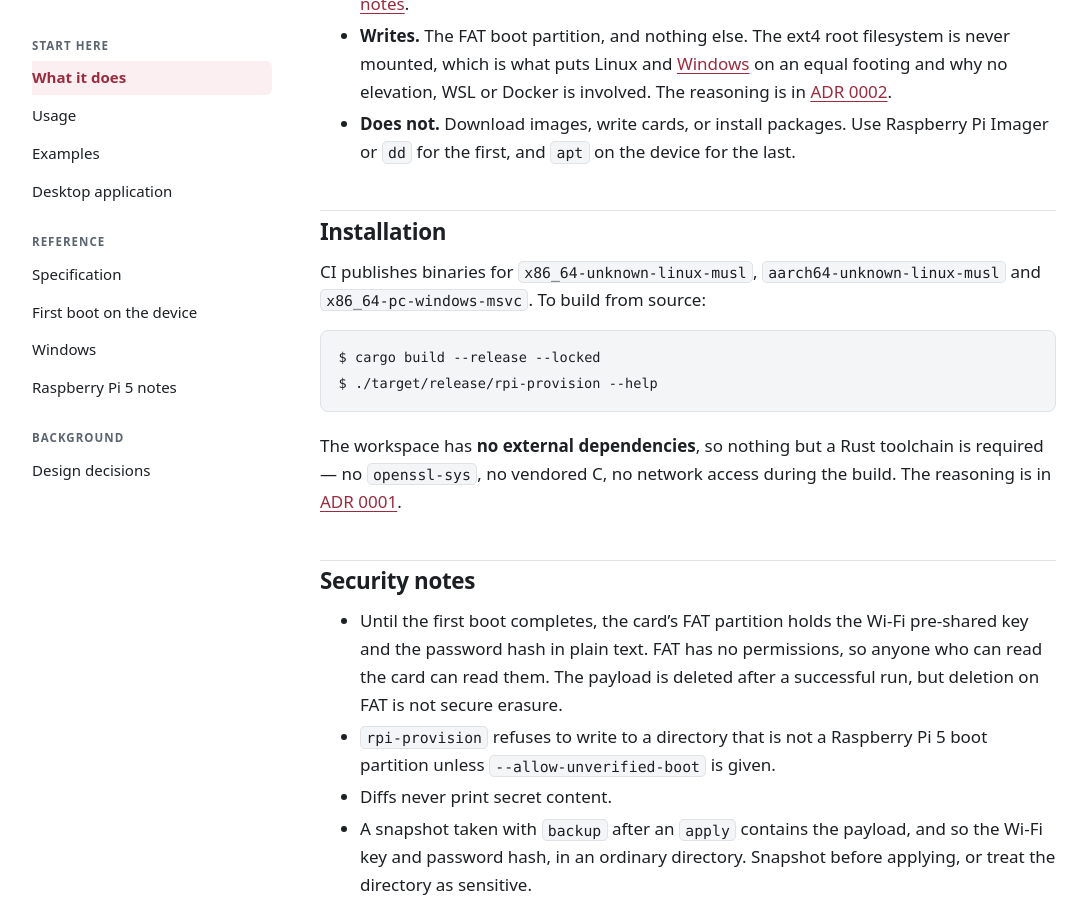
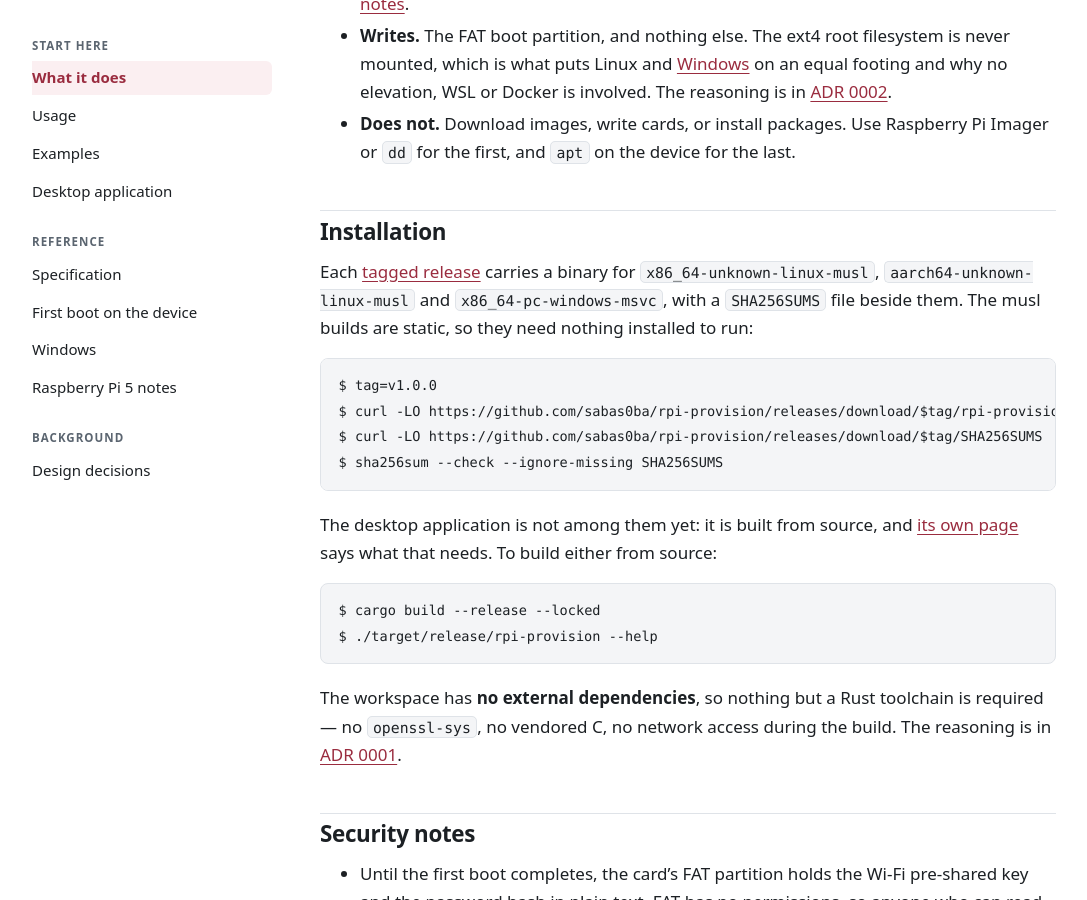
Before and after one commit to sabas0ba/rpi-provision, a Jekyll site: the page built from docs/index.md, in a window 1280 px wide and 900 px high, scrolled down 3486 px. Shown: the whole window, without its empty margins (40-1127 px from the left). Built offline with Jekyll 4.4.1, drawn with Linux system fonts in a browser that asks for light colours.

Commit message:
feat(ci): build and publish binaries when a tag is pushed, and cut 1.0.0
The README has been claiming that "prebuilt binaries are published by CI"
since the first commit. Nothing published them: there was no release
workflow, and no tags. This adds the workflow and makes the sentence true.

Pushing a tag matching v* runs, in order:

- verify: fmt, clippy and the tests on the tagged commit. ci.yml triggers
  on pushes to main and on pull requests, neither of which covers a tag,
  and a tag can name any commit. It also refuses to continue when the tag
  does not match the workspace version, so v1.0.1 cannot ship 1.0.0.
- draft: opens the release as a draft with generated notes.
- build: the three targets the README names, each binary checked by making
  it print its own version, then attached. The aarch64 build is cross
  compiled and so is only built, not run.
- publish: writes SHA256SUMS from the attached files and makes the release
  visible.

Nothing is visible until every binary is attached, so a failed build
leaves no half-populated release. Re-running for the same tag reuses the
draft. `workflow_dispatch` runs everything except the publishing, so the
matrix can be exercised without spending a tag to find out it is broken.

No new actions: the two already pinned here, plus the gh CLI that the
runners come with.

Version goes to 1.0.0 in the three places that carry it — the workspace,
the GUI crate, and tauri.conf.json — which also moves the GENERATOR string
that lands in every generated file and in config.txt.

Not in the release: the desktop application. Its packaging story (deb,
AppImage, msi) is a decision of its own, and the binary alone is tied to
the webview of the distribution it was built on. Documented as built from
source for now rather than quietly omitted.

Verified as far as it can be without pushing a tag: the YAML parses and
the job graph is what it should be; the version-versus-tag guard was run
against v1.0.0 and v0.9.0 and accepts and rejects respectively; the asset
naming and SHA256SUMS steps were run over a real release build.

Co-Authored-By: Claude Opus 5 <noreply@anthropic.com>
Claude-Session: https://claude.ai/code/session_01KbHSV77d9wWTfJcAqLEbGj

````diff
--- a/Cargo.toml
+++ b/Cargo.toml
@@ -12,7 +12,7 @@ members = [
 exclude = ["gui"]
 
 [workspace.package]
-version = "0.1.0"
+version = "1.0.0"
 edition = "2021"
 rust-version = "1.75"
 license = "MIT OR Apache-2.0"
--- a/docs/index.md
+++ b/docs/index.md
@@ -147,9 +147,21 @@ card and run by hand. The details, including how to debug a run, are in
 
 ## Installation
 
-CI publishes binaries for `x86_64-unknown-linux-musl`,
-`aarch64-unknown-linux-musl` and `x86_64-pc-windows-msvc`. To build from
-source:
+Each [tagged release](https://github.com/sabas0ba/rpi-provision/releases)
+carries a binary for `x86_64-unknown-linux-musl`,
+`aarch64-unknown-linux-musl` and `x86_64-pc-windows-msvc`, with a
+`SHA256SUMS` file beside them. The musl builds are static, so they need
+nothing installed to run:
+
+```console
+$ tag=v1.0.0
+$ curl -LO https://github.com/sabas0ba/rpi-provision/releases/download/$tag/rpi-provision-$tag-x86_64-unknown-linux-musl
+$ curl -LO https://github.com/sabas0ba/rpi-provision/releases/download/$tag/SHA256SUMS
+$ sha256sum --check --ignore-missing SHA256SUMS
+```
+
+The desktop application is not among them yet: it is built from source, and
+[its own page](gui.md) says what that needs. To build either from source:
 
 ```console
 $ cargo build --release --locked
--- a/gui/src-tauri/Cargo.toml
+++ b/gui/src-tauri/Cargo.toml
@@ -1,6 +1,6 @@
 [package]
 name = "rpi-provision-gui"
-version = "0.1.0"
+version = "1.0.0"
 edition = "2021"
 rust-version = "1.75"
 license = "MIT OR Apache-2.0"
--- a/gui/src-tauri/tauri.conf.json
+++ b/gui/src-tauri/tauri.conf.json
@@ -1,7 +1,7 @@
 {
   "$schema": "https://schema.tauri.app/config/2",
   "productName": "rpi-provision",
-  "version": "0.1.0",
+  "version": "1.0.0",
   "identifier": "dev.sabas0ba.rpi-provision",
   "build": {
     "frontendDist": "../ui"
````
Also changed, not shown: .github/workflows/release.yml (added), README.md, 2 other files.
